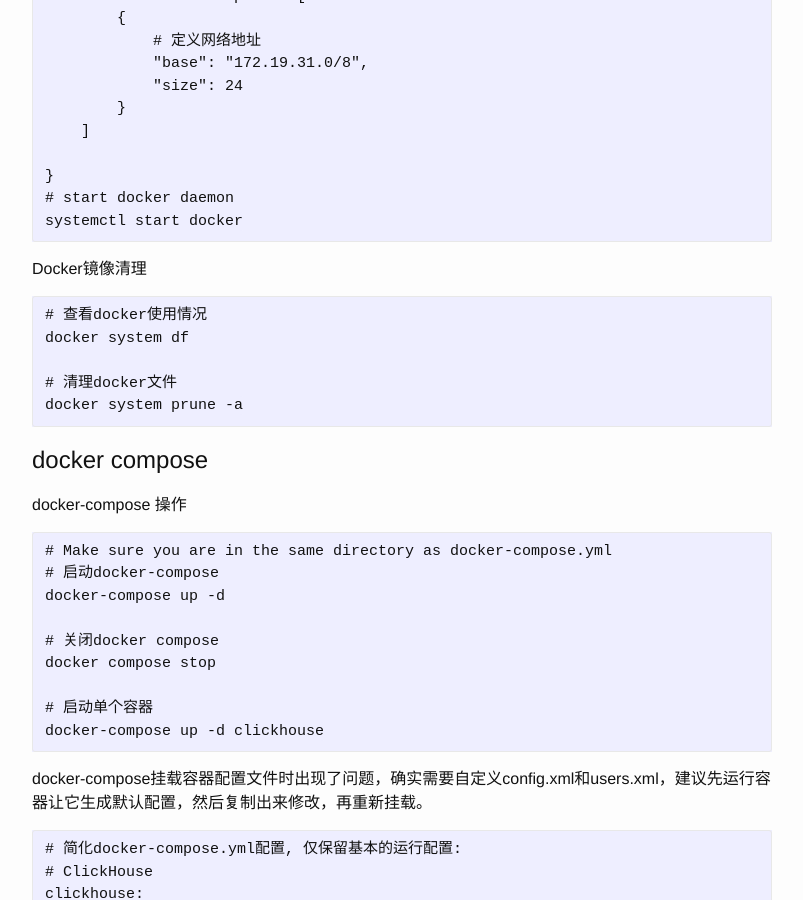
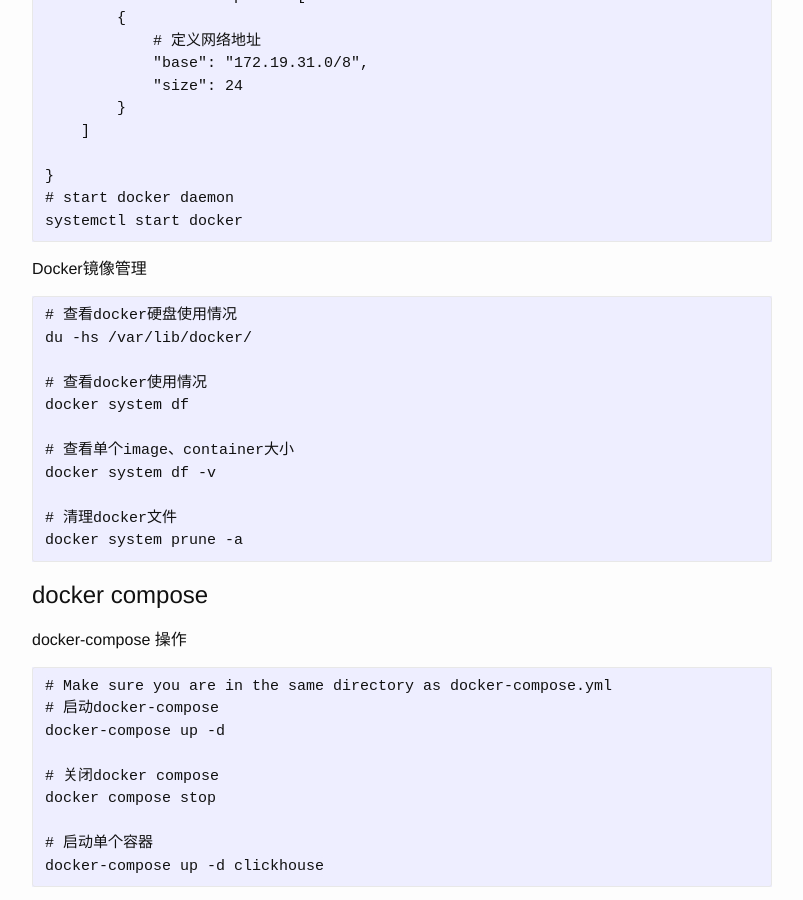
Before and after one commit to josephstalin117/josephstalin117.github.io, a Jekyll site: the page built from _posts/2018-4-30-docker.markdown, in a window 1280 px wide and 900 px high, scrolled down 9000 px. Shown: the whole window, without its empty margins (238-1041 px from the left). Built offline with Jekyll 4.4.1, drawn with Linux system fonts in a browser that asks for light colours.

Commit message:
add docker system

````diff
--- a/_posts/2018-4-30-docker.markdown
+++ b/_posts/2018-4-30-docker.markdown
@@ -421,10 +421,16 @@
 systemctl start docker
 ```
 
-Docker镜像清理
+Docker镜像管理
 ```
+# 查看docker硬盘使用情况
+du -hs /var/lib/docker/
+
 # 查看docker使用情况
 docker system df
+
+# 查看单个image、container大小
+docker system df -v
 
 # 清理docker文件
 docker system prune -a
````
